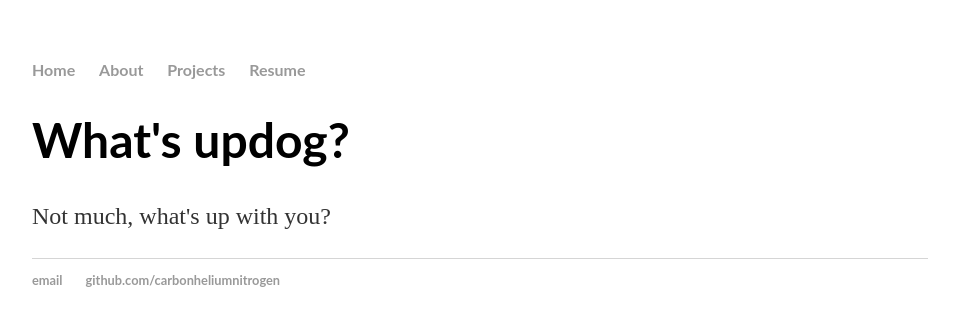
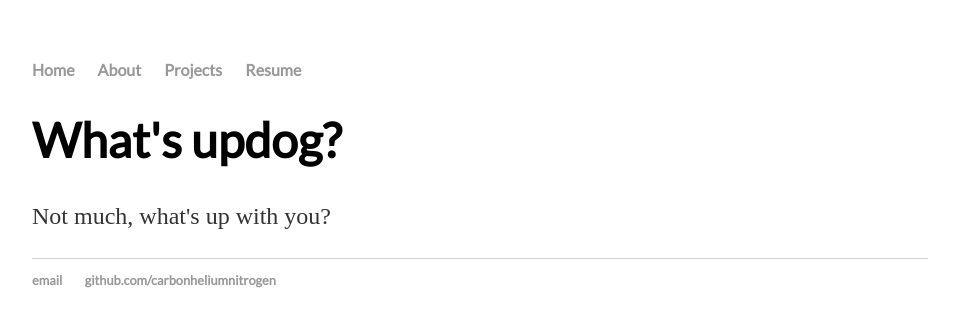
Before and after one commit to carbonheliumnitrogen/carbonheliumnitrogen.github.io, a Jekyll site: the page built from index.html, in a window 1280 px wide. Shown: the top 327 px of the page, without its empty margins (160-1119 px from the left). Built offline with Jekyll 4.4.1, drawn with Linux system fonts in a browser that asks for light colours.

Commit message:
Update default.html

```diff
--- a/_layouts/default.html
+++ b/_layouts/default.html
@@ -5,6 +5,8 @@
 		<!-- link to main stylesheet -->
 		<link rel="stylesheet" type="text/css" href="/css/main.css">
 	</head>
+	<link rel="stylesheet"
+          href="https://fonts.googleapis.com/css?family=Lato|Roboto">
 	<body>
 		<nav>
     		<ul>
```
